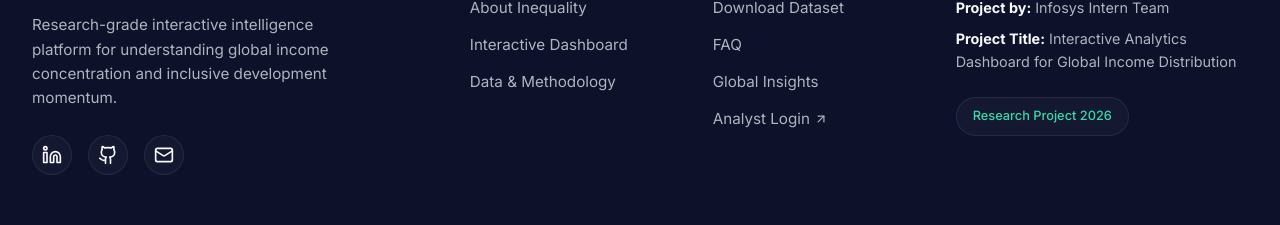
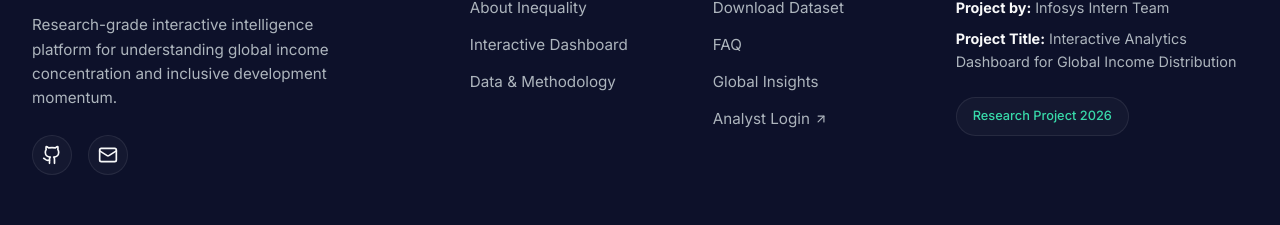
Before and after one commit to Kasireddy-Seshi-Reddy/global-income-distribution, a React (Vite) app in the folder frontend/: page /dashboard in a window 1280 px wide. Shown: the part 3985-4210 px from the top of the page. Built offline with nearby package versions, Linux system fonts and the light colour scheme; no server answers; sample sign-in values are in the browser's storage.

Commit message:
feat(ui): remove linkedin links from project details across the site

```diff
--- a/frontend/src/components/Footer.jsx
+++ b/frontend/src/components/Footer.jsx
@@ -1,7 +1,7 @@
 import { useContext } from 'react';
 import { Link } from 'react-router-dom';
 import { AuthContext } from '../context/AuthContext';
-import { Github, Linkedin, Mail, ArrowUpRight, Globe } from 'lucide-react';
+import { Github, Mail, ArrowUpRight, Globe } from 'lucide-react';
 import './Footer.css';
 
 const Footer = () => {
@@ -23,7 +23,7 @@ const Footer = () => {
                             global income concentration and inclusive development momentum.
                         </p>
                         <div className="social-links">
-                            <a href="https://www.linkedin.com/in/seshi-reddy/" target="_blank" rel="noopener noreferrer" aria-label="LinkedIn" className="social-link"><Linkedin size={20} /></a>
+
                             <a href="https://github.com/Kasireddy-Seshi-Reddy/global-income-distribution" target="_blank" rel="noopener noreferrer" aria-label="GitHub" className="social-link"><Github size={20} /></a>
                             <a href="mailto:kasireddy.seshireddy@university.edu" aria-label="Email" className="social-link"><Mail size={20} /></a>
                         </div>
--- a/frontend/src/components/home/Contact.jsx
+++ b/frontend/src/components/home/Contact.jsx
@@ -1,5 +1,5 @@
 import { useState } from 'react';
-import { Send, MapPin, Mail, Linkedin, Github } from 'lucide-react';
+import { Send, MapPin, Mail, Github } from 'lucide-react';
 import './Contact.css';
 import { API_URL } from '../../config';
 
```
